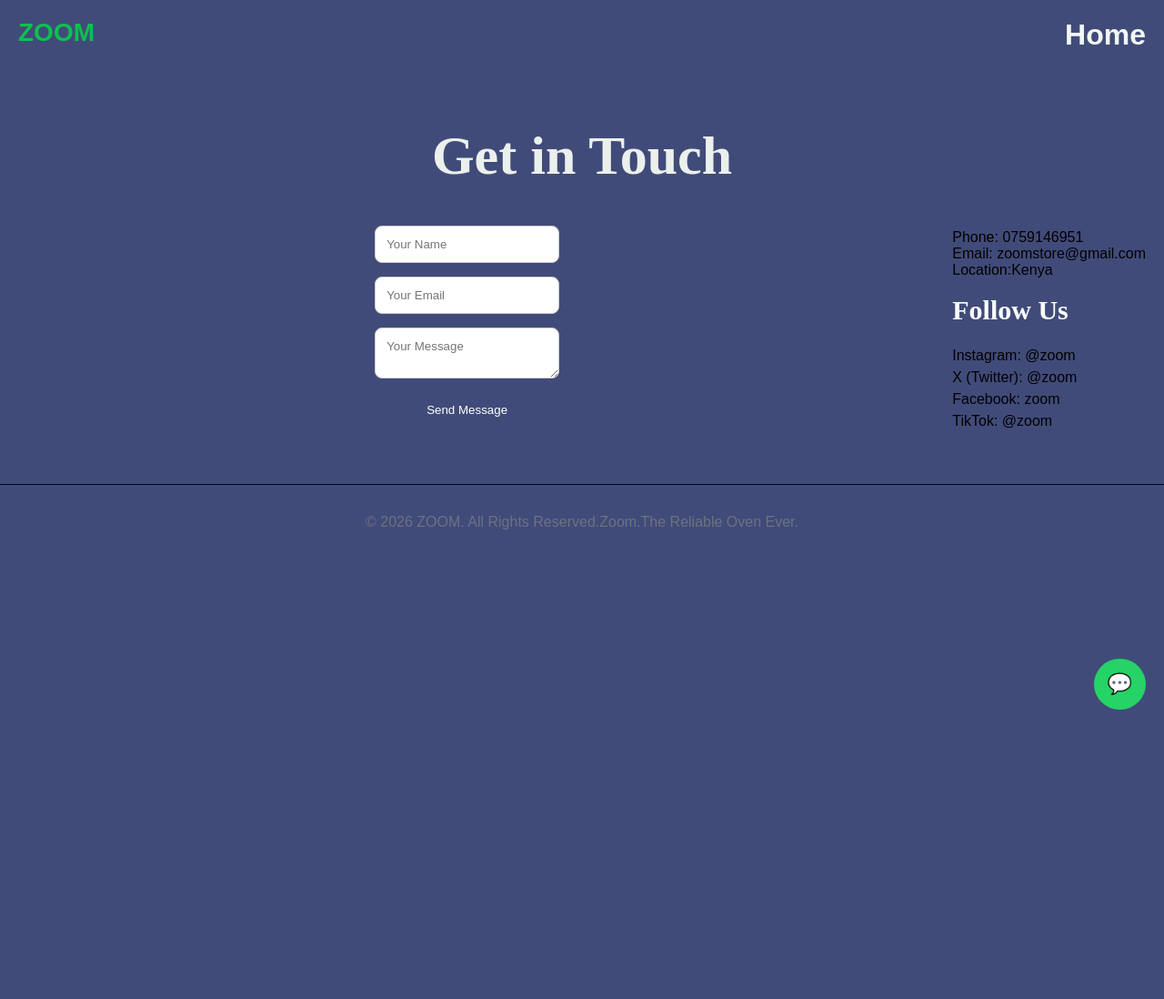
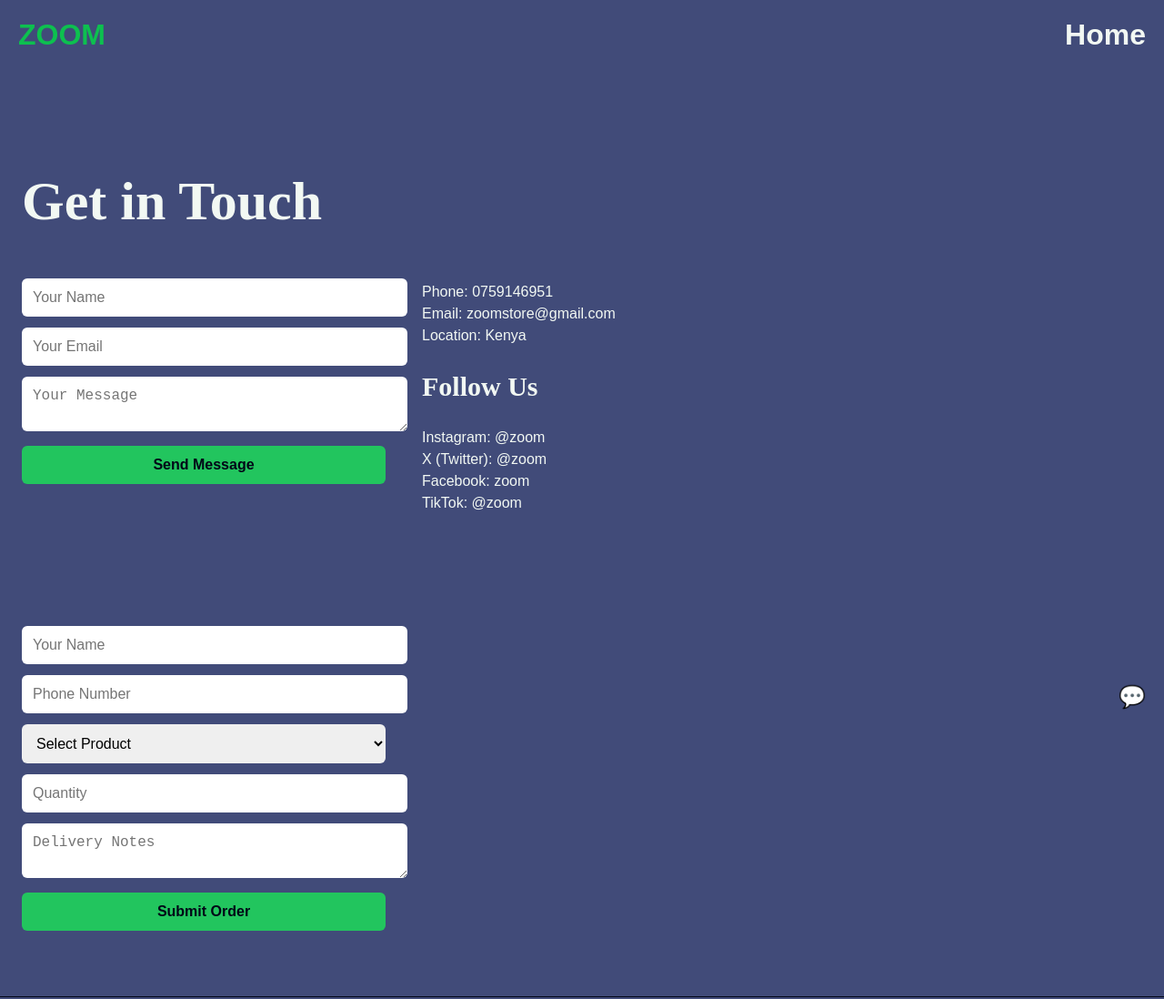
Before and after one commit to kevinmwamburi6-MCH33/ZOOM-WEBSITE, a plain HTML site: page contact.html in a window 1280 px wide. Shown: the top 1098 px of the page at 91% size. Before the commit the page ends 800 px from the top, so only its background shows below. Drawn offline with Linux system fonts and the light colour scheme.

Commit message:
Add files via upload

```diff
--- a/contact.html
+++ b/contact.html
@@ -1,43 +1,117 @@
-
-
 <!DOCTYPE html>
 <html lang="en">
 <head>
   <meta charset="UTF-8">
   <meta name="viewport" content="width=device-width, initial-scale=1.0">
-    <title>Contact | ZOOM</title>
-  <link rel="stylesheet" href="style.css">
+  <title>Contact | ZOOM</title>
 
+  <style>
+    body {
+      background-color: #414b79;
+      margin: 0;
+      font-family: Arial, sans-serif;
+      color: #f2f8f3;
+    }
+
+    header {
+      display: flex;
+      justify-content: space-between;
+      align-items: center;
+      padding: 20px;
+    }
+
+    header h1 {
+      color: #0dc04f;
+      margin: 0;
+    }
+
+    nav a {
+      color: #f2f8f3;
+      margin-left: 16px;
+      font-weight: bold;
+      font-size: xx-large;
+      text-decoration: none;
+    }
+
+    .whatsapp {
+      position: fixed;
+      bottom: 20px;
+      right: 20px;
+      font-size: 24px;
+      text-decoration: none;
+    }
+
+    .contact-section,
+    .order-section {
+      padding: 60px 24px;
+    }
+
+    .contact-container,
+    .order-container {
+      display: flex;
+      gap: 40px;
+      flex-wrap: wrap;
+    }
+
+    form {
+      max-width: 400px;
+      width: 100%;
+    }
+
+    input,
+    textarea,
+    select,
+    button {
+      width: 100%;
+      padding: 12px;
+      margin-bottom: 12px;
+      border-radius: 6px;
+      border: none;
+      font-size: 16px;
+    }
+
+    button {
+      background-color: #22c55e;
+      color: #020617;
+      font-weight: bold;
+      cursor: pointer;
+    }
+
+    .contact-info p,
+    .socials a {
+      margin: 6px 0;
+      display: block;
+      color: #f2f8f3;
+      text-decoration: none;
+    }
+
+    footer {
+      text-align: center;
+      padding: 32px;
+      color: #6b7280;
+      border-top: 1px solid #020617;
+    }
+  </style>
 </head>
+
 <body>
-<style>
-  body{background-color: #414b79;}
-   nav a { color:#f2f8f3; margin-left:16px; font-weight: bold; font-size: larger;font-size: xx-large;}
-    nav a:hover { color:#22c55e; }.hero { padding:80px 24px; text-align:center; }
-  header h1 { font-size: 28px; color:#0dc04f; }
-  footer { text-align:center; padding:32px; color:#6b7280; border-top:1px solid #020617;}
-</style>
-<button class="dark-toggle" onclick="toggleDark(calling)"></button>
+
 <a class="whatsapp" href="https://wa.me/254759146951" target="_blank">💬</a>
 
-<header class="navbar">
+<header>
   <h1>ZOOM</h1>
   <nav>
-    <a href="ZOOM.HTML">Home</a>
+    <a href="ZOOM.html">Home</a>
   </nav>
 </header>
 
-<section class="contact-section fade-in">
-  <h2  style="
-    color: rgb(236, 240, 236);
-    font-family: 'Times New Roman', Times, serif;
-    font-size: 60px;
-    text-align: center;
-    text-wrap: inherit;
-    ">Get in Touch</h2>
+<section class="contact-section">
+  <h2 style="font-size:60px; font-family:'Times New Roman';">
+    Get in Touch
+  </h2>
 
   <div class="contact-container">
-    <form class="contact-form">
+    <form onsubmit="submitMessage(event)">
       <input type="text" placeholder="Your Name" required>
       <input type="email" placeholder="Your Email" required>
       <textarea placeholder="Your Message" required></textarea>
@@ -47,13 +121,13 @@
     <div class="contact-info">
       <p>Phone: 0759146951</p>
       <p>Email: zoomstore@gmail.com</p>
-      <p>Location:Kenya</p>
+      <p>Location: Kenya</p>
+
+      <h3 style="font-size:30px; font-family:'Times New Roman';">
+        Follow Us
+      </h3>
 
       <div class="socials">
-        <br><p><h3 style="
-    color: rgb(250, 253, 251);
-    font-family: 'Times New Roman', Times, serif;
-    font-size: 30px;">Follow Us</h3></p></br>
         <a href="#">Instagram: @zoom</a>
         <a href="#">X (Twitter): @zoom</a>
         <a href="#">Facebook: zoom</a>
@@ -63,10 +137,44 @@
   </div>
 </section>
 
+<section class="order-section">
+  <div class="order-container">
+    <form onsubmit="sendWhatsAppOrder(event)">
+      <input type="text" id="name" placeholder="Your Name" required>
+      <input type="tel" id="phone" placeholder="Phone Number" required>
+
+      <select id="product" required>
+        <option value="">Select Product</option>
+        <option value="Popcorn - KES 200">Popcorn - KES 200</option>
+        <option value="Cookies - KES 150">Cookies - KES 150</option>
+        <option value="Blunts - KES 100">Blunts - KES 100</option>
+      </select>
+
+      <input type="number" id="quantity" placeholder="Quantity" required>
+      <textarea id="notes" placeholder="Delivery Notes"></textarea>
+
+      <button type="submit">Submit Order</button>
+    </form>
+  </div>
+</section>
+
+
 <footer>
-  <p>© 2026 ZOOM. All Rights Reserved.Zoom.The Reliable Oven Ever.</p>
+  <p>© 2026 ZOOM. All Rights Reserved. ZOOM — The Reliable Oven Ever.</p>
 </footer>
 
-<script src="script.js"></script>
+<script>
+  function submitMessage(event) {
+    event.preventDefault();
+    alert("Message sent successfully!");
+  }
+
+  function submitOrder(event) {
+    event.preventDefault();
+    alert("Order submitted successfully!");
+  }
+</script>
+
 </body>
 </html>
+ \
```
Also changed, not shown: Gbag.jpg (added), mango chillie.jpg (added).
